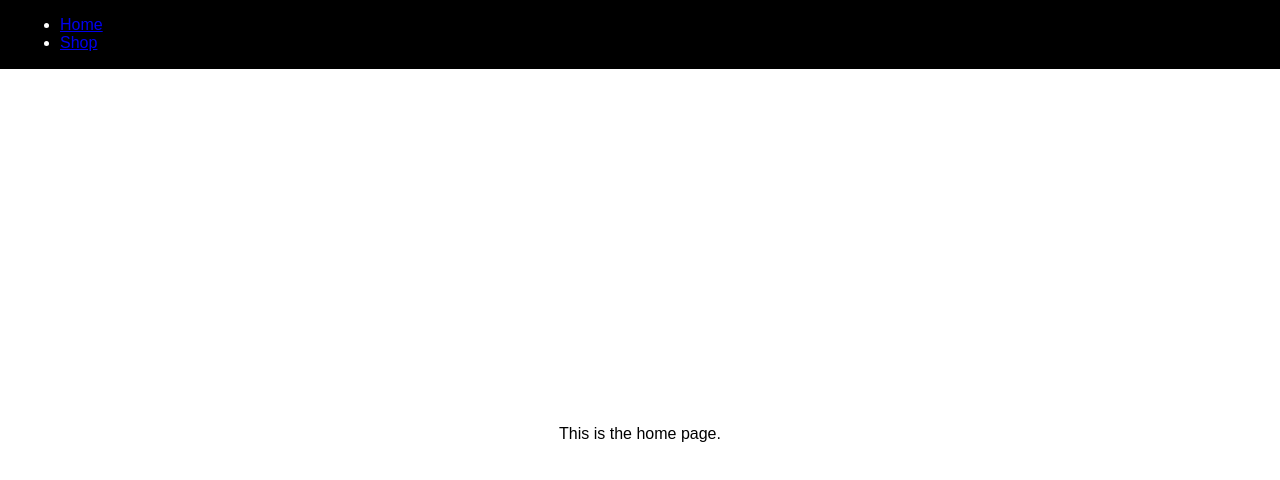
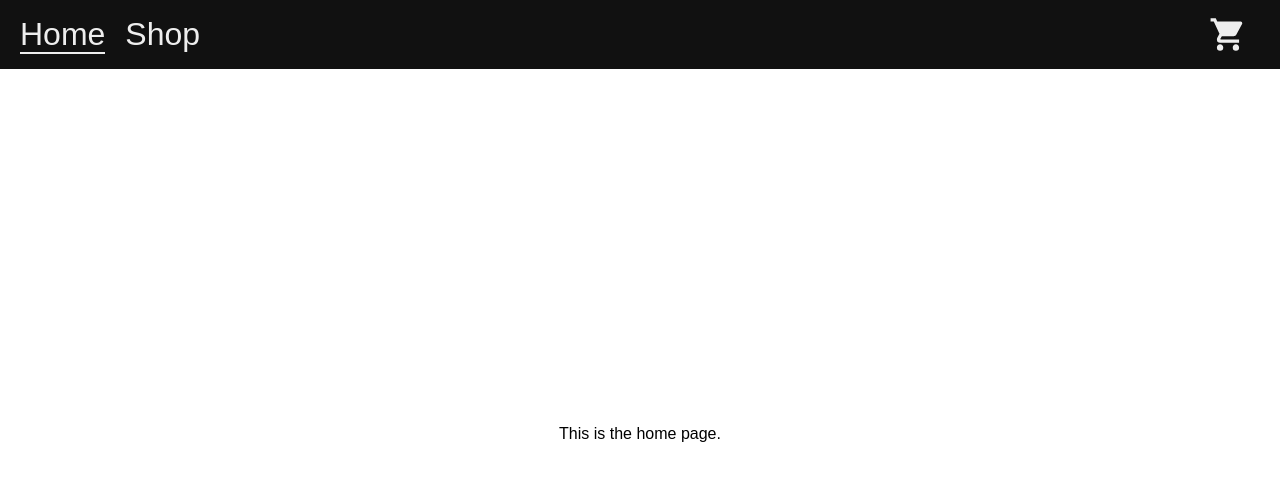
Before and after one commit to pv-230/odin-shopping-cart, a React (Vite) app: page / in a window 1280 px wide. Shown: the top 480 px of the page. Built offline with nearby package versions, Linux system fonts and the light colour scheme.

Commit message:
Update navbar styling

```diff
--- a/src/components/navbar/navbar.css
+++ b/src/components/navbar/navbar.css
@@ -1,9 +1,45 @@
 .navbar {
   display: flex;
   align-items: center;
+  justify-content: space-between;
   width: 100%;
   height: 75px;
   padding: 0 20px;
-  background-color: black;
-  color: white;
+  background-color: var(--dark-bg-color);
+  user-select: none;
 }
+
+.navbar ul {
+  display: flex;
+  gap: 20px;
+  list-style: none;
+  padding: 0;
+}
+
+.navbar__link {
+  color: var(--light-font-color);
+  font-size: 2rem;
+  text-decoration: none;
+}
+
+.navbar__link_active {
+  border-bottom: 2px solid var(--light-font-color);
+}
+
+.navbar__cart-icon {
+  display: flex;
+  justify-content: center;
+  align-items: center;
+  width: 64px;
+  height: 64px;
+  border-radius: 50%;
+}
+
+.navbar__cart-icon:hover {
+  background-color: var(--light-hover-color);
+  cursor: pointer;
+}
+
+.navbar__cart-svg {
+  width: 60%;
+}
--- a/src/components/navbar/navbar.jsx
+++ b/src/components/navbar/navbar.jsx
@@ -1,17 +1,37 @@
-import { Link } from 'react-router-dom';
+import { NavLink } from 'react-router-dom';
 import './navbar.css';
+import cartUrl from './cart.svg';
 
 function Navbar() {
   return (
     <nav className="navbar">
       <ul>
         <li>
-          <Link to="/">Home</Link>
+          <NavLink
+            to="/"
+            className={({ isActive }) => {
+              if (isActive) return 'navbar__link navbar__link_active';
+              return 'navbar__link';
+            }}
+          >
+            Home
+          </NavLink>
         </li>
         <li>
-          <Link to="/shop">Shop</Link>
+          <NavLink
+            to="/shop"
+            className={({ isActive }) => {
+              if (isActive) return 'navbar__link navbar__link_active';
+              return 'navbar__link';
+            }}
+          >
+            Shop
+          </NavLink>
         </li>
       </ul>
+      <div className="navbar__cart-icon">
+        <img className="navbar__cart-svg" src={cartUrl} alt="Shopping cart" />
+      </div>
     </nav>
   );
 }
--- a/src/index.css
+++ b/src/index.css
@@ -15,3 +15,11 @@ body,
   flex: 1;
   display: flex;
 }
+
+:root {
+  --light-font-color: #eee;
+  --dark-font-color: #111;
+  --light-bg-color: #eee;
+  --dark-bg-color: #111;
+  --light-hover-color: #333;
+}
```
Also changed, not shown: src/components/navbar/cart.svg (added).
